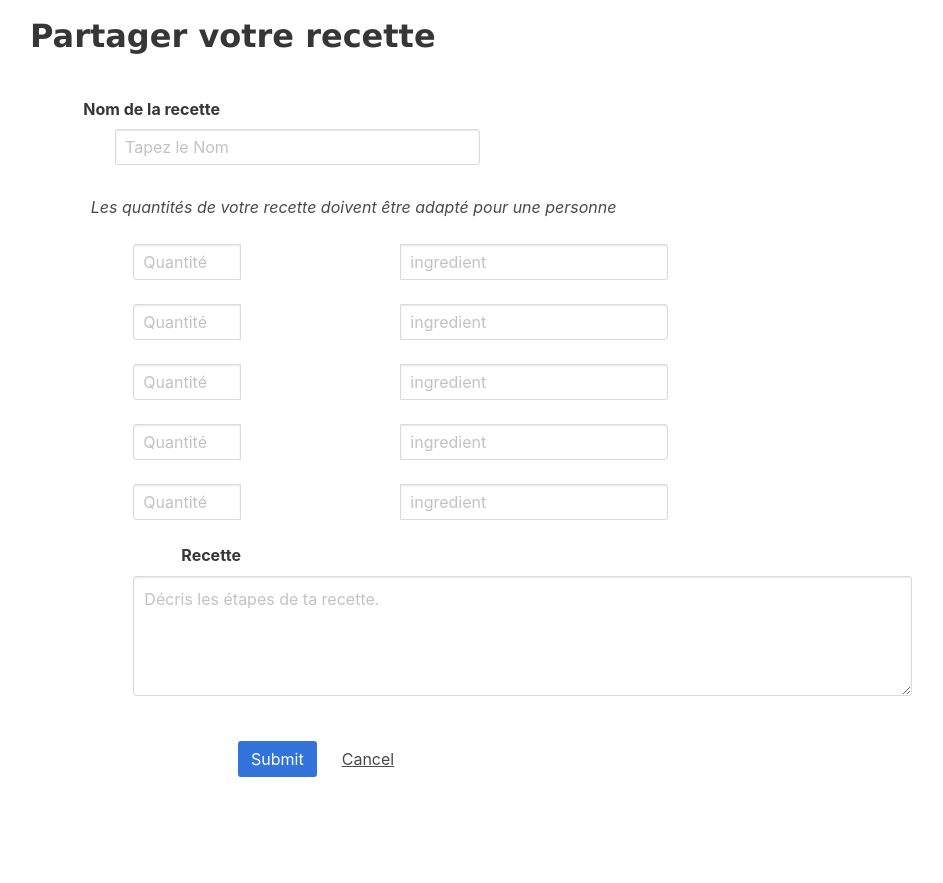
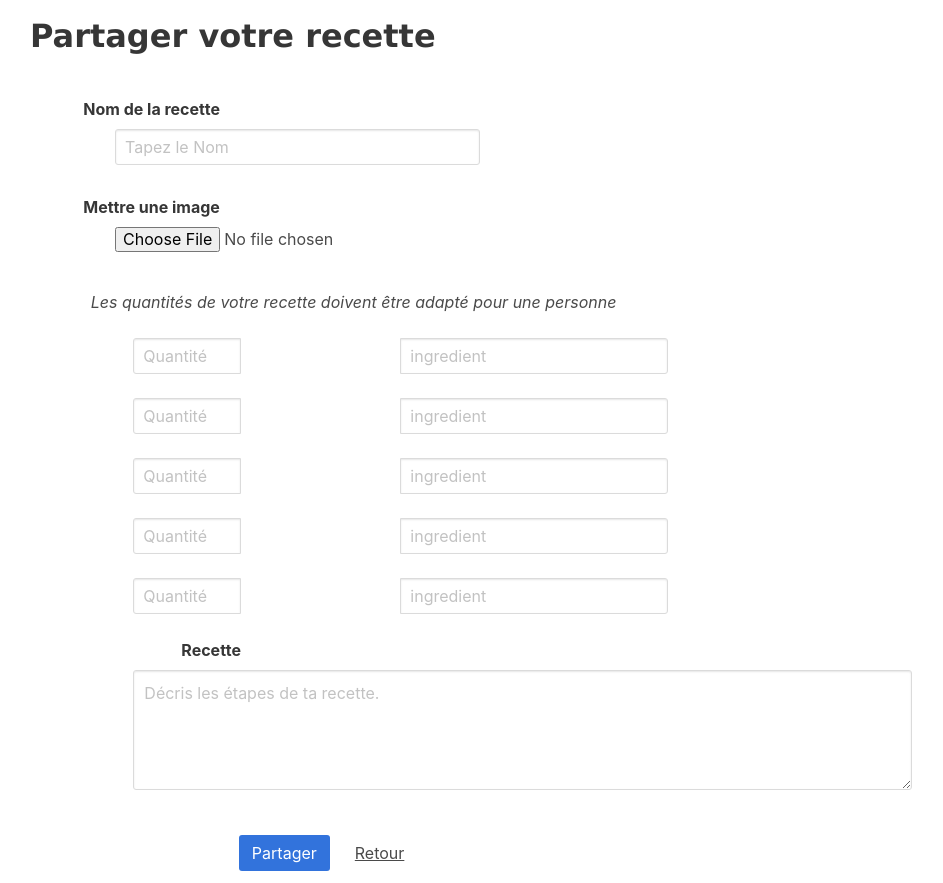
Before and after one commit to mathieuman6/Tpweb_qui_dechire, a CodeIgniter app: the page made by application/views/ingredients/form.php in a window 1280 px wide. Shown: the part 346-1229 px from the top of the page, without its empty margins (34-977 px from the left). Before the commit the page ends 1123 px from the top, so only its background shows below. Run offline with CodeIgniter, Linux system fonts and the light colour scheme; some libraries are stand-ins or nearby versions.

Commit message:
partage image

```diff
--- a/application/views/ingredients/form.php
+++ b/application/views/ingredients/form.php
@@ -72,6 +72,11 @@
           <input class="input" type="text" placeholder="Tapez le Nom" style="width:30%; margin-left: 7%;">
         </div>
       </div>
+      </section>
+      <section class=margeForm style="margin-bottom: 3%;">
+        <label class="label" style="margin-left: -40%;">Mettre une image</label>
+        <input type="file" style="width:30%; margin-left: 7%;">
+
       </section>
       <section class="margeForm">
        	<p style="margin-bottom:2%; margin-left: 5%;"><i class="fa fa-warning">Les quantités de votre recette doivent être adapté pour une personne </i></p>
@@ -163,15 +168,15 @@
   </section>
 
   </section>
-  <section class="formul" style="margin-left: 20%; margin-top: -35px;"">
+  <section class="formul" style="margin-left: 20%; margin-top: -35px;">
   <div class="columns is-mobile">
     <div class="column is-11 is-offset-1">
 <div class="field is-grouped">
 <div class="control">
-  <button class="button is-link">Submit</button>
+  <button class="button is-link">Partager</button>
 </div>
 <div class="control">
-  <button class="button is-text">Cancel</button>
+  <button class="button is-text">Retour</button>
 </div></div></div>
 </div>
 </section>
```
Also changed, not shown: ressources/form.html (+8 -3 lines).
